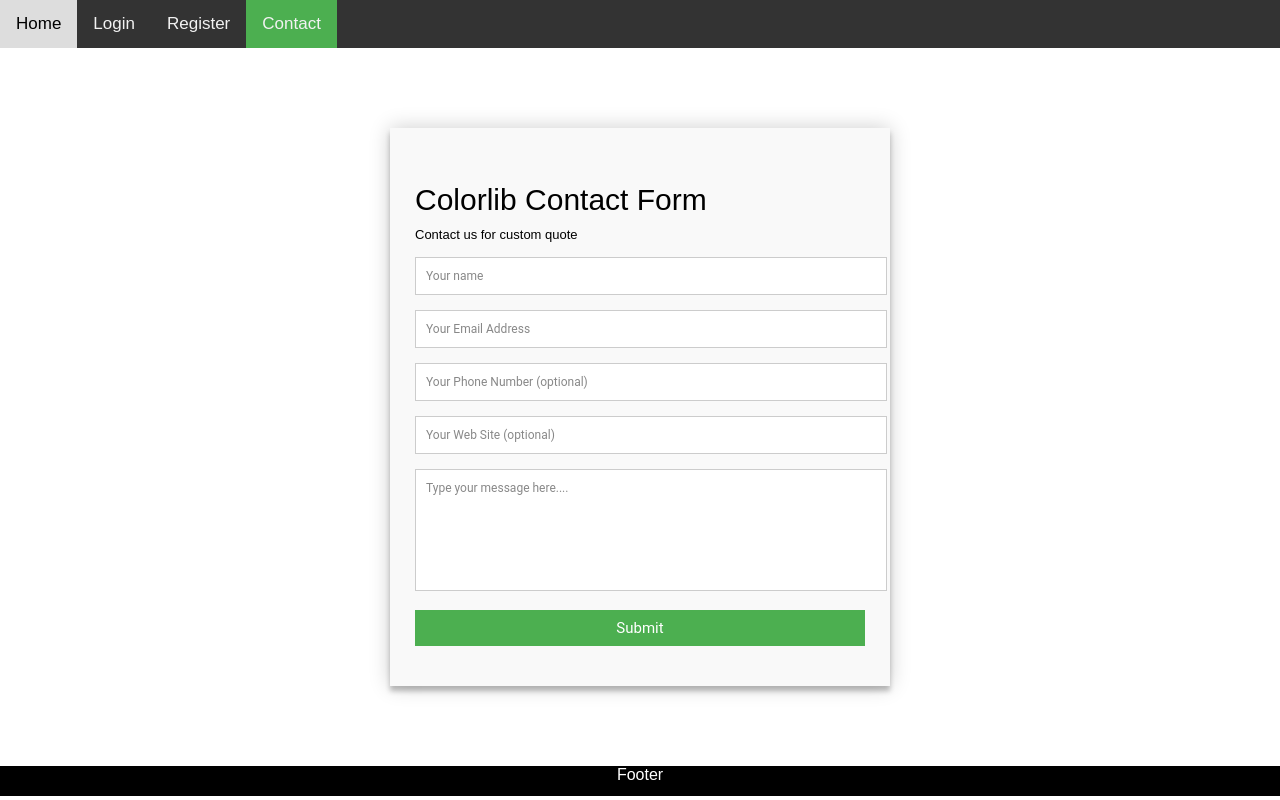
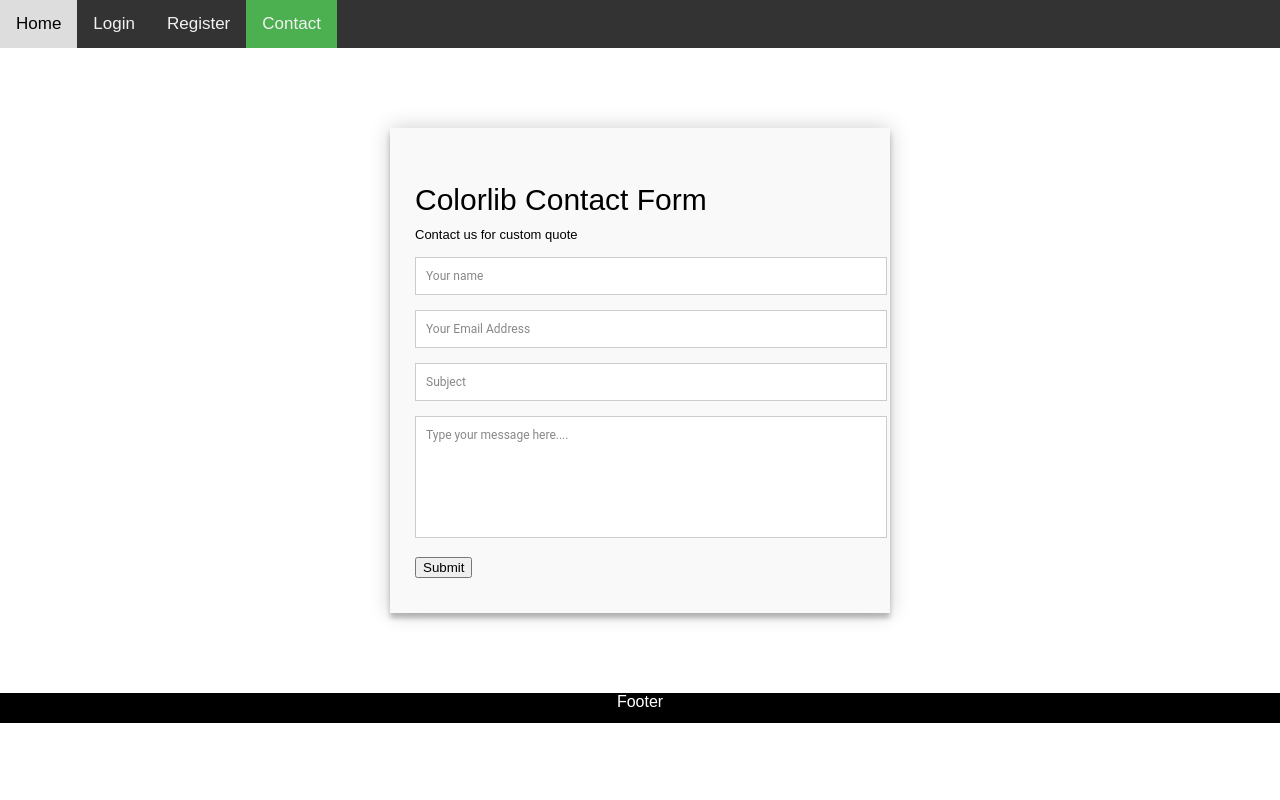
Before and after one commit to hristogeorgiew/Furniture, a React (Create React App) app in the folder client/: page /contact in a window 1280 px wide. Built offline with nearby package versions, Linux system fonts and the light colour scheme.

Commit message:
Send email

```diff
--- a/client/package.json
+++ b/client/package.json
@@ -6,6 +6,7 @@
     "@testing-library/jest-dom": "^5.11.10",
     "@testing-library/react": "^11.2.5",
     "@testing-library/user-event": "^12.8.3",
+    "emailjs-com": "^2.6.4",
     "install": "^0.13.0",
     "npm": "^7.7.5",
     "react": "^17.0.2",
--- a/client/src/components/contact/contact.js
+++ b/client/src/components/contact/contact.js
@@ -1,26 +1,39 @@
+import React from 'react';
+import emailjs from 'emailjs-com';
+
 const Contact = function () {
-    return(
+
+  function sendEmail(e) {
+    e.preventDefault();
+
+    emailjs.sendForm('gmail', 'template_gw2ryuc', e.target, 'user_3ke5d9TV80hRpR6NmI9dY')
+      .then((result) => {
+          console.log(result.text);
+      }, (error) => {
+          console.log(error.text);
+      });
+      e.target.reset();
+  }
+
+  return (
     <div className="container">
-  <form id="contact" action="" method="post">
+      <form id="contact" onSubmit={sendEmail}>
         <h3>Colorlib Contact Form</h3>
         <h4>Contact us for custom quote</h4>
         <fieldset>
-      <input placeholder="Your name" type="text" tabindex="1" required autofocus />
+          <input placeholder="Your name" name="name" type="text" tabindex="1" required autofocus />
         </fieldset>
         <fieldset>
-      <input placeholder="Your Email Address" type="email" tabindex="2" required />
+          <input placeholder="Your Email Address" type="email" name="email" tabindex="2" required />
         </fieldset>
         <fieldset>
-      <input placeholder="Your Phone Number (optional)" type="tel" tabindex="3" required />
+          <input placeholder="Subject" name="subject" type="text" tabindex="3" required />
         </fieldset>
         <fieldset>
-      <input placeholder="Your Web Site (optional)" type="url" tabindex="4" required />
+          <textarea name="message" placeholder="Type your message here...." tabindex="5" required></textarea>
         </fieldset>
         <fieldset>
-      <textarea placeholder="Type your message here...." tabindex="5" required></textarea>
-    </fieldset>
-    <fieldset>
-      <button name="submit" type="submit" id="contact-submit" data-submit="...Sending">Submit</button>
+          <input type="submit" id="contact-submit" data-submit="...Sending" />
         </fieldset>
       </form>
     </div>
```
Also changed, not shown: 1 other file (tests, documents, lock files or other folders). Lines whose indentation alone changed are shown as unchanged.
